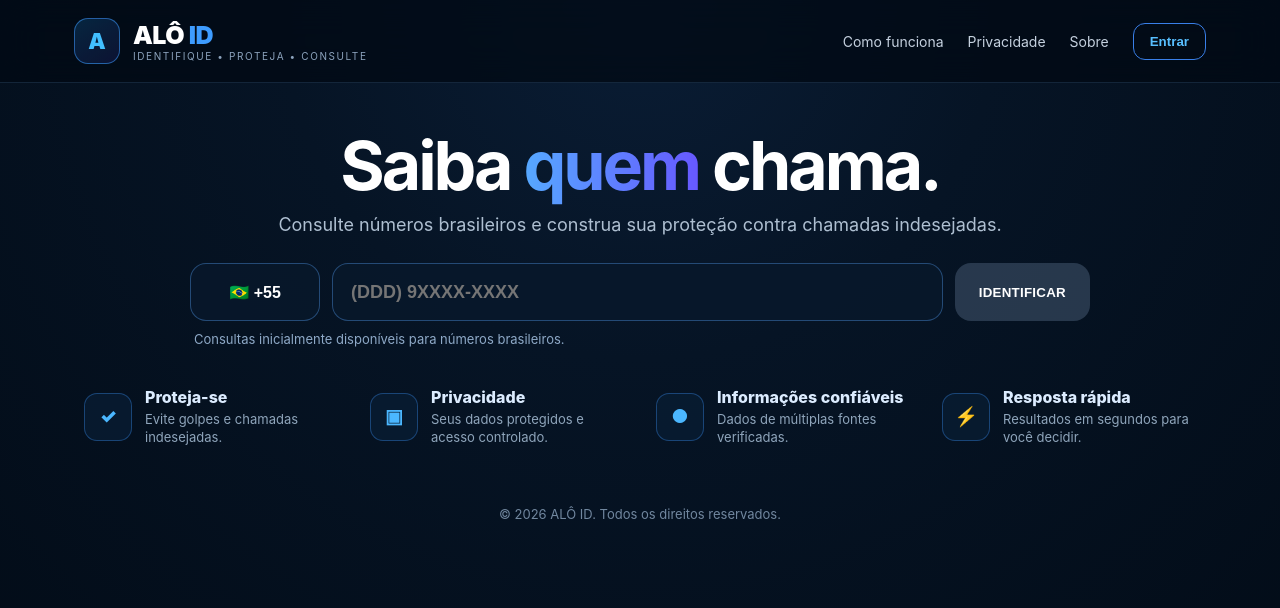
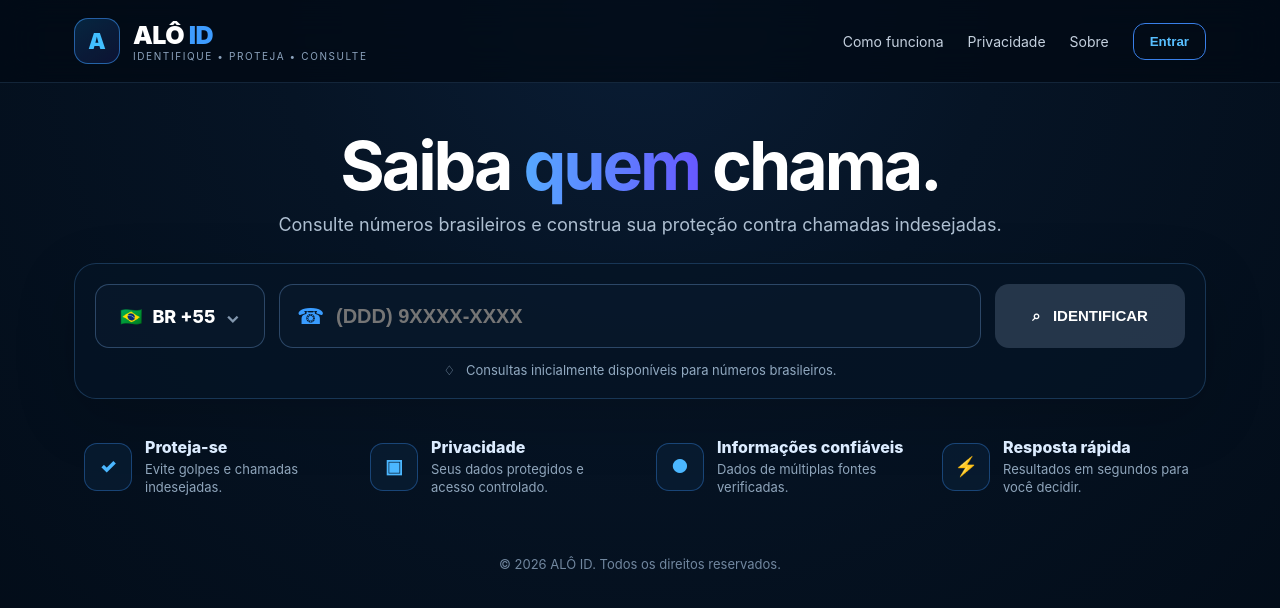
Before and after one commit to elmolobao01/aloid, a Next.js app: page / in a window 1280 px wide. Shown: the top 608 px of the page. Built offline with nearby package versions, Linux system fonts and the light colour scheme.

Commit message:
Add files via upload

```diff
--- a/components/PhoneLookup.tsx
+++ b/components/PhoneLookup.tsx
@@ -3,369 +3,110 @@
 import { FormEvent, useMemo, useState } from 'react';
 
 type LookupResponse = {
-  phone?: {
-    valid?: boolean;
-    e164?: string;
-    national?: string;
-    ddd?: string;
-    state?: string;
-    region?: string;
-    lineType?: string;
-  };
-  telecom?: {
-    carrierCurrent?: string | null;
-    carrierOriginal?: string | null;
-    ported?: boolean | null;
-    source?: string | null;
-    checkedAt?: string | null;
-  } | null;
-  reputation?: {
-    score?: number | null;
-    risk?: string | null;
-    reports?: number | null;
-  };
+  phone?: { valid?: boolean; e164?: string; national?: string; ddd?: string; state?: string; region?: string; lineType?: string };
+  telecom?: { carrierCurrent?: string | null; carrierOriginal?: string | null; ported?: boolean | null; source?: string | null; checkedAt?: string | null } | null;
+  reputation?: { score?: number | null; risk?: string | null; reports?: number | null };
   tier?: string;
   error?: string;
 };
 
-function onlyDigits(value: string) {
-  return value.replace(/\D/g, '').slice(0, 11);
+const digitsOnly=(v:string)=>v.replace(/\D/g,'').slice(0,11);
+function mask(v:string){
+  const d=digitsOnly(v);
+  if(d.length<=2)return d;
+  if(d.length<=6)return `(${d.slice(0,2)}) ${d.slice(2)}`;
+  if(d.length<=10)return `(${d.slice(0,2)}) ${d.slice(2,6)}-${d.slice(6)}`;
+  return `(${d.slice(0,2)}) ${d.slice(2,7)}-${d.slice(7)}`;
+}
+const line=(v?:string)=>v==='mobile'?'Celular':v==='landline'?'Fixo':v||'Não identificado';
+const risk=(v?:string|null)=>!v||v==='unknown'?'Sem classificação':v==='low'?'Baixo risco':v==='medium'?'Risco moderado':v==='high'?'Alto risco':v;
+
+export default function PhoneLookup(){
+  const [phone,setPhone]=useState('');
+  const [result,setResult]=useState<LookupResponse|null>(null);
+  const [loading,setLoading]=useState(false);
+  const digits=useMemo(()=>digitsOnly(phone),[phone]);
+  const ready=digits.length===10||digits.length===11;
+
+  async function submit(e:FormEvent){
+    e.preventDefault(); if(!ready||loading)return;
+    setLoading(true); setResult(null);
+    try{
+      const r=await fetch('/api/v1/phone/lookup',{method:'POST',headers:{'Content-Type':'application/json'},body:JSON.stringify({phone:digits})});
+      setResult(await r.json());
+    }catch{setResult({error:'Não foi possível concluir a consulta agora.'});}
+    finally{setLoading(false);}
   }
 
-function formatBrazilPhone(value: string) {
-  const digits = onlyDigits(value);
+  const national=result?.phone?.national ? mask(result.phone.national) : mask(digits);
 
-  if (digits.length <= 2) return digits;
-  if (digits.length <= 6) return `(${digits.slice(0, 2)}) ${digits.slice(2)}`;
-  if (digits.length <= 10) {
-    return `(${digits.slice(0, 2)}) ${digits.slice(2, 6)}-${digits.slice(6)}`;
-  }
-
-  return `(${digits.slice(0, 2)}) ${digits.slice(2, 7)}-${digits.slice(7)}`;
-}
-
-function riskLabel(risk?: string | null) {
-  if (!risk || risk === 'unknown') return 'Sem classificação';
-  if (risk === 'low') return 'Baixo risco';
-  if (risk === 'medium') return 'Risco moderado';
-  if (risk === 'high') return 'Alto risco';
-  return risk;
-}
-
-function lineTypeLabel(lineType?: string) {
-  if (lineType === 'mobile') return 'Celular';
-  if (lineType === 'landline') return 'Fixo';
-  return lineType || 'Não identificado';
-}
-
-export default function PhoneLookup() {
-  const [phone, setPhone] = useState('');
-  const [result, setResult] = useState<LookupResponse | null>(null);
-  const [loading, setLoading] = useState(false);
-
-  const digits = useMemo(() => onlyDigits(phone), [phone]);
-  const canSubmit = digits.length === 10 || digits.length === 11;
-
-  async function handleSubmit(event: FormEvent) {
-    event.preventDefault();
-    if (!canSubmit || loading) return;
-
-    setLoading(true);
-    setResult(null);
-
-    try {
-      const response = await fetch('/api/v1/phone/lookup', {
-        method: 'POST',
-        headers: { 'Content-Type': 'application/json' },
-        body: JSON.stringify({ phone: digits }),
-      });
-
-      const data = (await response.json()) as LookupResponse;
-      setResult(data);
-    } catch {
-      setResult({ error: 'Não foi possível concluir a consulta agora.' });
-    } finally {
-      setLoading(false);
-    }
-  }
-
-  return (
-    <section style={{ width: '100%', maxWidth: 900, margin: '0 auto' }}>
-      <form onSubmit={handleSubmit} style={{ marginBottom: 26 }}>
-        <div
-          style={{
-            display: 'grid',
-            gridTemplateColumns: '130px 1fr auto',
-            gap: 12,
-            alignItems: 'stretch',
-          }}
-        >
-          <button
-            type="button"
-            aria-label="País selecionado: Brasil"
-            title="Consultas inicialmente disponíveis para números brasileiros"
-            style={{
-              border: '1px solid rgba(72, 138, 210, .45)',
-              borderRadius: 16,
-              background: 'rgba(8, 24, 43, .95)',
-              color: '#fff',
-              fontWeight: 800,
-              fontSize: 16,
-              padding: '0 16px',
-              minHeight: 58,
-              cursor: 'default',
-            }}
-          >
-            🇧🇷 +55
-          </button>
-
-          <input
-            value={phone}
-            onChange={(event) => setPhone(formatBrazilPhone(event.target.value))}
-            inputMode="tel"
-            autoComplete="tel"
-            placeholder="(DDD) 9XXXX-XXXX"
-            aria-label="Número de telefone brasileiro"
-            style={{
-              minHeight: 58,
-              border: '1px solid rgba(72, 138, 210, .45)',
-              borderRadius: 16,
-              background: 'rgba(8, 24, 43, .95)',
-              color: '#fff',
-              padding: '0 18px',
-              fontSize: 18,
-              fontWeight: 700,
-              outline: 'none',
-            }}
-          />
-
-          <button
-            type="submit"
-            disabled={!canSubmit || loading}
-            style={{
-              minHeight: 58,
-              border: 0,
-              borderRadius: 16,
-              padding: '0 24px',
-              fontWeight: 900,
-              letterSpacing: '.02em',
-              color: '#fff',
-              background: canSubmit
-                ? 'linear-gradient(135deg, #20c7f5, #5a50ff)'
-                : 'rgba(105, 127, 155, .35)',
-              cursor: canSubmit && !loading ? 'pointer' : 'not-allowed',
-              boxShadow: canSubmit ? '0 10px 30px rgba(62, 102, 255, .18)' : 'none',
-            }}
-          >
-            {loading ? 'CONSULTANDO...' : 'IDENTIFICAR'}
-          </button>
+  return <section style={{width:'100%'}}>
+    <form onSubmit={submit} style={{
+      padding:20,border:'1px solid rgba(77,143,210,.28)',borderRadius:22,
+      background:'rgba(5,20,37,.82)',boxShadow:'0 18px 60px rgba(0,0,0,.18)'
+    }}>
+      <div style={{display:'grid',gridTemplateColumns:'170px 1fr auto',gap:14}}>
+        <div style={{
+          minHeight:64,border:'1px solid rgba(100,145,195,.4)',borderRadius:14,
+          display:'flex',alignItems:'center',justifyContent:'center',gap:10,
+          background:'rgba(8,24,43,.95)',fontWeight:850,fontSize:18
+        }}><span>🇧🇷</span><span>BR +55</span><span style={{color:'#8297ae'}}>⌄</span></div>
+        <div style={{position:'relative'}}>
+          <span style={{position:'absolute',left:18,top:'50%',transform:'translateY(-50%)',fontSize:22,color:'#399cff'}}>☎</span>
+          <input value={phone} onChange={e=>setPhone(mask(e.target.value))} inputMode="tel"
+            placeholder="(DDD) 9XXXX-XXXX" aria-label="Número brasileiro"
+            style={{width:'100%',boxSizing:'border-box',minHeight:64,border:'1px solid rgba(100,145,195,.4)',borderRadius:14,background:'rgba(8,24,43,.95)',color:'#fff',padding:'0 48px 0 56px',fontSize:20,fontWeight:800,outline:'none'}}/>
+          {phone && <button type="button" onClick={()=>{setPhone('');setResult(null)}} aria-label="Limpar"
+            style={{position:'absolute',right:16,top:'50%',transform:'translateY(-50%)',border:0,background:'transparent',color:'#8ea4bb',fontSize:21,cursor:'pointer'}}>×</button>}
         </div>
-
-        <p
-          style={{
-            margin: '10px 4px 0',
-            color: '#8ea9c7',
-            fontSize: 13,
-          }}
-        >
-          Consultas inicialmente disponíveis para números brasileiros.
-        </p>
+        <button disabled={!ready||loading} style={{
+          minWidth:190,border:0,borderRadius:14,color:'#fff',fontWeight:900,fontSize:15,
+          background:ready?'linear-gradient(135deg,#24bdf4,#5b50ff)':'rgba(105,127,155,.32)',
+          cursor:ready&&!loading?'pointer':'not-allowed'
+        }}>⌕ &nbsp; {loading?'CONSULTANDO...':'IDENTIFICAR'}</button>
+      </div>
+      <div style={{textAlign:'center',marginTop:14,color:'#91a9c0',fontSize:13}}>♢ &nbsp; Consultas inicialmente disponíveis para números brasileiros.</div>
     </form>
 
-      {result?.error && (
-        <div
-          style={{
-            border: '1px solid rgba(239, 90, 90, .35)',
-            background: 'rgba(80, 20, 28, .35)',
-            borderRadius: 18,
-            padding: 18,
-            color: '#ffd5d5',
-          }}
-        >
-          {result.error}
+    {result?.error && <div style={{marginTop:18,padding:18,borderRadius:16,border:'1px solid rgba(239,90,90,.35)',color:'#ffd2d2'}}>{result.error}</div>}
+
+    {result?.phone && !result.error && <div style={{
+      marginTop:18,padding:22,border:'1px solid rgba(77,143,210,.28)',borderRadius:22,
+      background:'rgba(5,20,37,.86)'
+    }}>
+      <div style={{display:'flex',justifyContent:'space-between',gap:20,flexWrap:'wrap',alignItems:'flex-start'}}>
+        <div>
+          <div style={{fontSize:12,fontWeight:900,color:'#43baff',letterSpacing:'.06em'}}>RESULTADO DA CONSULTA</div>
+          <div style={{fontSize:32,fontWeight:950,marginTop:7}}>{national}</div>
+          <div style={{color:'#a3b6c9',marginTop:4}}>{result.phone.e164||`+55${digits}`}</div>
         </div>
-      )}
-
-      {result && !result.error && result.phone && (
-        <div
-          style={{
-            border: '1px solid rgba(72, 138, 210, .35)',
-            background:
-              'linear-gradient(180deg, rgba(7, 25, 45, .98), rgba(5, 17, 31, .98))',
-            borderRadius: 24,
-            padding: 24,
-            boxShadow: '0 24px 60px rgba(0, 0, 0, .18)',
-          }}
-        >
-          <div
-            style={{
-              display: 'flex',
-              justifyContent: 'space-between',
-              gap: 20,
-              flexWrap: 'wrap',
-              alignItems: 'flex-start',
-              paddingBottom: 20,
-              borderBottom: '1px solid rgba(105, 153, 205, .18)',
-            }}
-          >
-            <div>
-              <div style={{ color: '#7dcfff', fontSize: 13, fontWeight: 800 }}>
-                RESULTADO DA CONSULTA
-              </div>
-              <div
-                style={{
-                  marginTop: 6,
-                  color: '#fff',
-                  fontSize: 28,
-                  fontWeight: 900,
-                  letterSpacing: '-.02em',
-                }}
-              >
-                {result.phone.national || formatBrazilPhone(digits)}
-              </div>
-              <div style={{ marginTop: 6, color: '#91a9c2', fontSize: 14 }}>
-                {result.phone.e164 || `+55${digits}`}
+        <div style={{textAlign:'right'}}>
+          <div style={{display:'inline-block',padding:'9px 14px',borderRadius:999,border:'1px solid rgba(44,211,142,.35)',background:'rgba(25,140,95,.13)',color:'#62e3aa',fontWeight:850}}>✓ Número válido</div>
+          <div style={{marginTop:13,color:'#91a7bd',fontSize:13}}>◷ Consultado agora</div>
         </div>
       </div>
 
-            <div
-              style={{
-                borderRadius: 999,
-                padding: '9px 14px',
-                background: result.phone.valid
-                  ? 'rgba(48, 210, 149, .12)'
-                  : 'rgba(239, 90, 90, .12)',
-                border: result.phone.valid
-                  ? '1px solid rgba(48, 210, 149, .35)'
-                  : '1px solid rgba(239, 90, 90, .35)',
-                color: result.phone.valid ? '#69e8b3' : '#ff9c9c',
-                fontWeight: 800,
-                fontSize: 13,
-              }}
-            >
-              {result.phone.valid ? '✓ Número válido' : 'Número inválido'}
-            </div>
+      <div style={{display:'grid',gridTemplateColumns:'repeat(auto-fit,minmax(175px,1fr))',gap:12,marginTop:20}}>
+        <Card icon="☎" label="TIPO DE LINHA" value={line(result.phone.lineType)} detail={`DDD ${result.phone.ddd||'—'}`} tag={result.phone.lineType==='mobile'?'Móvel':undefined}/>
+        <Card icon="⌖" label="LOCALIZAÇÃO" value={result.phone.region||'Não identificada'} detail={result.phone.state?`UF ${result.phone.state}`:'Brasil'} tag={result.phone.state==='BA'?'Região Nordeste':undefined}/>
+        <Card icon="◉" label="OPERADORA ATUAL" value={result.telecom?.carrierCurrent||'Aguardando integração'} detail={result.telecom?.carrierCurrent?'Consulta telecom':'Provider telecom ainda não conectado'} tag={!result.telecom?.carrierCurrent?'Em breve':undefined}/>
+        <Card icon="⇄" label="PORTABILIDADE" value={result.telecom?.ported===true?'Sim':result.telecom?.ported===false?'Não':'Não verificada'} detail={result.telecom?.carrierOriginal?`Origem: ${result.telecom.carrierOriginal}`:'Sem histórico disponível'} tag={result.telecom?.ported==null?'Em breve':undefined}/>
+        <Card icon="◇" label="REPUTAÇÃO ALÔ ID" value={risk(result.reputation?.risk)} detail={`${result.reputation?.reports??0} avaliações`} />
       </div>
 
-          <div
-            style={{
-              display: 'grid',
-              gridTemplateColumns: 'repeat(auto-fit, minmax(190px, 1fr))',
-              gap: 14,
-              marginTop: 20,
-            }}
-          >
-            <InfoCard
-              label="TIPO DE LINHA"
-              value={lineTypeLabel(result.phone.lineType)}
-              detail={`DDD ${result.phone.ddd || '—'}`}
-            />
-            <InfoCard
-              label="LOCALIZAÇÃO"
-              value={result.phone.region || 'Não identificada'}
-              detail={result.phone.state ? `UF ${result.phone.state}` : 'Brasil'}
-            />
-            <InfoCard
-              label="OPERADORA ATUAL"
-              value={result.telecom?.carrierCurrent || 'Aguardando integração'}
-              detail={
-                result.telecom?.carrierCurrent
-                  ? 'Consulta telecom'
-                  : 'Provider telecom ainda não conectado'
-              }
-            />
-            <InfoCard
-              label="PORTABILIDADE"
-              value={
-                result.telecom?.ported === true
-                  ? 'Sim'
-                  : result.telecom?.ported === false
-                    ? 'Não'
-                    : 'Não verificada'
-              }
-              detail={
-                result.telecom?.carrierOriginal
-                  ? `Origem: ${result.telecom.carrierOriginal}`
-                  : 'Sem histórico disponível'
-              }
-            />
-            <InfoCard
-              label="REPUTAÇÃO ALÔ ID"
-              value={riskLabel(result.reputation?.risk)}
-              detail={`${result.reputation?.reports ?? 0} avaliações`}
-            />
+      <div style={{marginTop:16,padding:'13px 16px',borderRadius:14,border:'1px solid rgba(80,135,190,.2)',background:'rgba(15,42,70,.5)',color:'#9eb1c4',fontSize:13,lineHeight:1.5}}>
+        ℹ &nbsp; A operadora atual, portabilidade e reputação serão enriquecidas à medida que os respectivos providers forem ativados. O ALÔ ID não apresenta informações não verificadas como se fossem dados confirmados.
       </div>
-
-          <div
-            style={{
-              marginTop: 18,
-              borderRadius: 16,
-              padding: '14px 16px',
-              background: 'rgba(20, 54, 86, .32)',
-              color: '#93acc5',
-              fontSize: 13,
-              lineHeight: 1.55,
-            }}
-          >
-            A operadora atual, portabilidade e reputação serão enriquecidas à medida
-            que os respectivos providers forem ativados. O ALÔ ID não apresenta
-            informações não verificadas como se fossem dados confirmados.
-          </div>
-        </div>
-      )}
+    </div>}
   </section>
-  );
 }
 
-function InfoCard({
-  label,
-  value,
-  detail,
-}: {
-  label: string;
-  value: string;
-  detail: string;
-}) {
-  return (
-    <div
-      style={{
-        border: '1px solid rgba(72, 138, 210, .26)',
-        borderRadius: 18,
-        padding: 18,
-        background: 'rgba(10, 29, 50, .68)',
-        minHeight: 118,
-      }}
-    >
-      <div
-        style={{
-          color: '#6fcfff',
-          fontSize: 12,
-          fontWeight: 900,
-          letterSpacing: '.08em',
-        }}
-      >
-        {label}
+function Card({icon,label,value,detail,tag}:{icon:string;label:string;value:string;detail:string;tag?:string}){
+  return <div style={{minHeight:210,padding:'18px 15px',borderRadius:17,border:'1px solid rgba(61,145,230,.32)',background:'linear-gradient(180deg,rgba(11,34,58,.9),rgba(7,24,42,.88))',textAlign:'center'}}>
+    <div style={{width:52,height:52,borderRadius:'50%',margin:'0 auto 14px',display:'grid',placeItems:'center',background:'rgba(31,112,218,.22)',color:'#58b9ff',fontSize:25}}>{icon}</div>
+    <div style={{fontSize:11,fontWeight:950,color:'#52c3ff',letterSpacing:'.06em'}}>{label}</div>
+    <div style={{fontSize:20,fontWeight:900,marginTop:10,lineHeight:1.15}}>{value}</div>
+    <div style={{fontSize:13,color:'#9db0c3',marginTop:8,lineHeight:1.35}}>{detail}</div>
+    {tag && <div style={{display:'inline-block',marginTop:12,padding:'5px 10px',borderRadius:9,background:'rgba(49,127,225,.13)',border:'1px solid rgba(58,145,245,.25)',color:'#7bc4ff',fontSize:12}}>{tag}</div>}
   </div>
-      <div
-        style={{
-          marginTop: 10,
-          color: '#fff',
-          fontSize: 20,
-          fontWeight: 850,
-        }}
-      >
-        {value}
-      </div>
-      <div
-        style={{
-          marginTop: 8,
-          color: '#829bb5',
-          fontSize: 13,
-          lineHeight: 1.35,
-        }}
-      >
-        {detail}
-      </div>
-    </div>
-  );
 }
```
Lines whose indentation alone changed are shown as unchanged.
